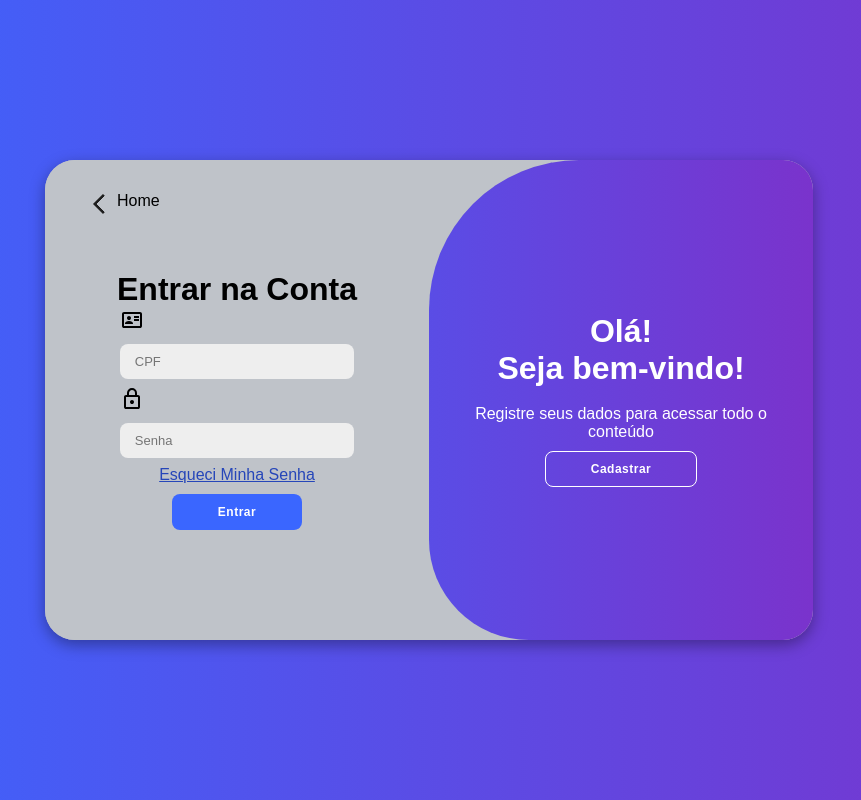
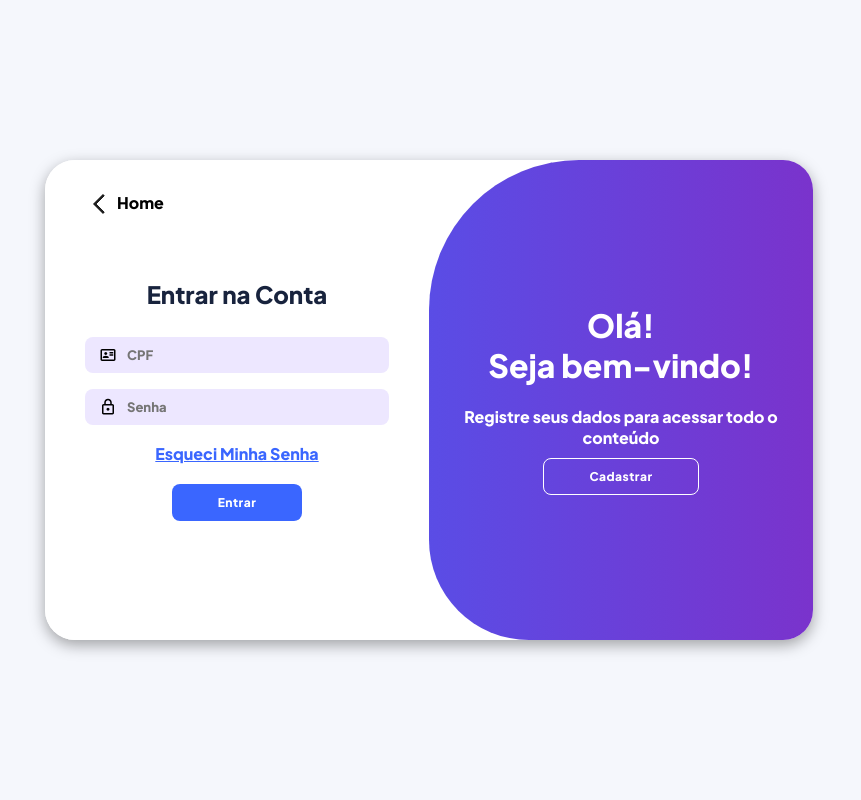
Before and after one commit to DevDogs-2026/ABP-Portal-Certificacao-Ageis, a plain HTML site: page frontend/acesso.html in a window 1280 px wide. Shown: the whole page, without its empty margins (211-1072 px from the left). Drawn offline with Linux system fonts and the light colour scheme.

Commit message:
Add files via upload

```diff
--- a/frontend/src/css/acesso.css
+++ b/frontend/src/css/acesso.css
@@ -2,11 +2,21 @@
     margin: 0;
     padding: 0;
     box-sizing: border-box;
-    font-family: 'Oswald', sans-serif;
+    font-family: 'Plus Jakarta Sans', sans-serif;
+}
+
+:root {
+--color-primary: #3A66FF;
+--color-secondary: #7A33CC;
+--color-background: #F5F7FC;
+--color-surface: #FFFFFF;
+--color-text: #18233D;
+--color-success: #16804A;
+--color-error: #C53D47;
 }
 
 body{
-    background: linear-gradient(to right, #3A66FF, #7A33CC);
+    background: var(--color-background);
     display: flex;
     flex-direction: column;
     align-items: center;
@@ -17,7 +27,7 @@ body{
 }
 
 .container{
-    background-color: #BFC3C9;
+    background-color: var(--color-surface);
     border-radius: 30px;
     box-shadow: 0 5px 15px rgba(0, 0, 0, 0.35);
     position: relative;
@@ -28,15 +38,17 @@ body{
 }
 
 .forgot {
-    color: #2646b9;
+    color: var(--color-primary);
+    transition: 0.2s;
+    padding: 10px 0;
 }
 
 .forgot:hover {
-    color: #000;
+    color: var(--color-text);
 }
 
 .container button{
-    background-color: #3A66FF;
+    background-color: var(--color-primary);
     color: white;
     font-size: 12px;
     padding: 10px 45px;
@@ -56,17 +68,18 @@ body{
 .container button.hidden{
     background-color: transparent;
     border-color: white;
+    transition: 0.6s;
 }
 
 .container button.hidden:hover{
-    background-color: #fff;
-    border-color: #000;
-    color: #000;
+    background-color: var(--color-surface);
+    border-color: var(--color-text);
+    color: var(--color-text);
     transition: 0.4s;
 }
 
 .container form{
-    background-color: #BFC3C9;
+    background-color: var(--color-surface);
     display: flex;
     align-items: center;
     justify-content: center;
@@ -75,11 +88,33 @@ body{
     height: 100%;
 }
 
-.container input{
-    background-color: #eee;
+.form-title {
+    font-size: 24px;
+    font-weight: 700;
+    color: var(--color-text);
+    margin-bottom: 20px;
+}
+
+.input-icon {
+    position: relative;
+    width: 100%;
+}
+
+.input-icon img {
+    position: absolute;
+    top: 50%;
+    left: 14px;
+    width: 18px;
+    height: 18px;
+    transform: translateY(-50%);
+    pointer-events: none;
+}
+
+.container .input-icon input {
+    background-color: #EDE7FF;
     border: none;
     margin: 8px 0;
-    padding: 10px 15px;
+    padding: 10px 15px 10px 42px;
     font-size: 13px;
     border-radius: 8px;
     width: 100%;
@@ -146,7 +181,7 @@ body{
 }
 
 .toggle{
-    background: linear-gradient(to right, #3A66FF,  #7A33CC );
+    background: linear-gradient(to right, var(--color-primary),  var(--color-secondary) );
     color: white;
     position: relative;
     left: -100%;
```
